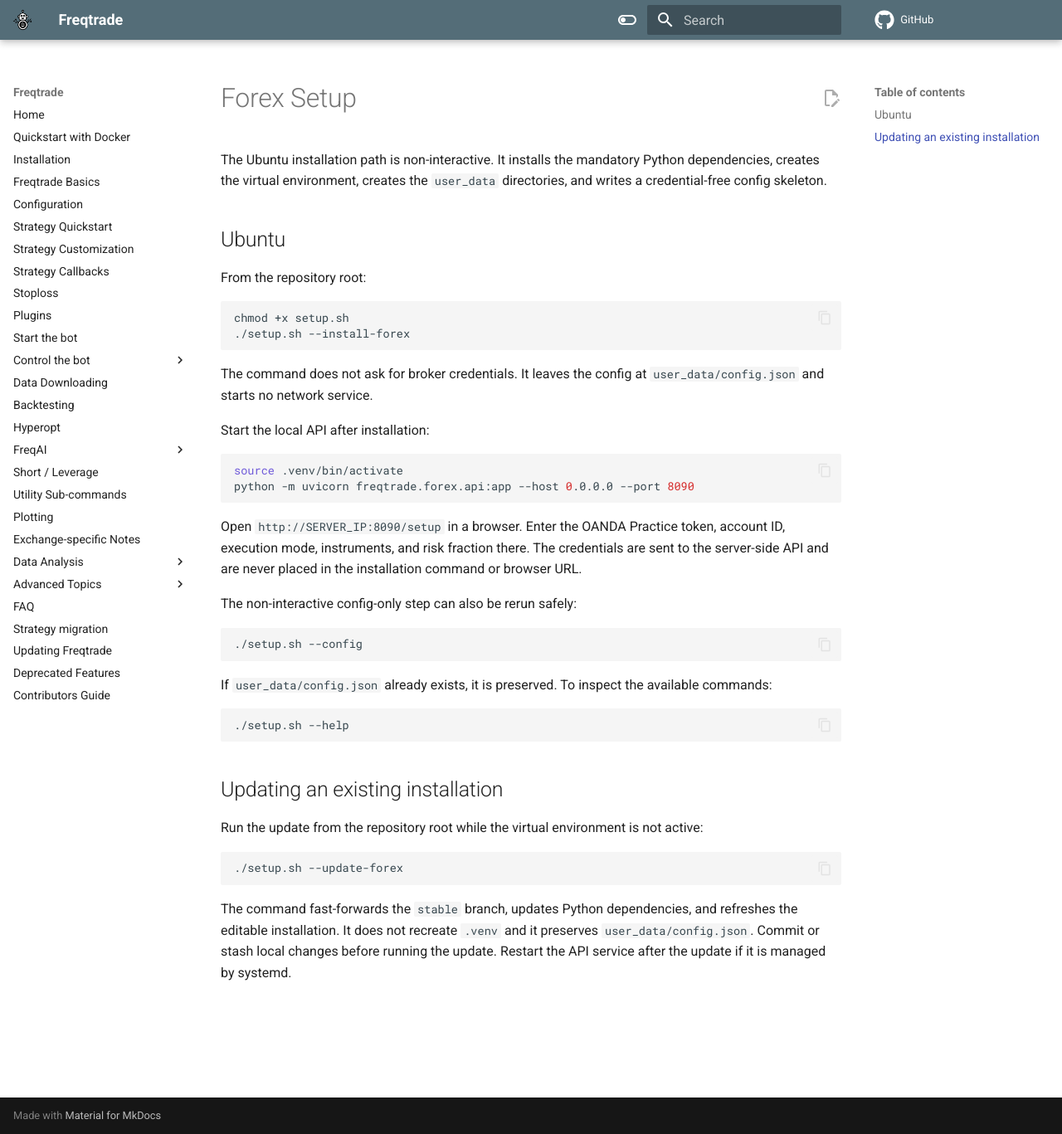
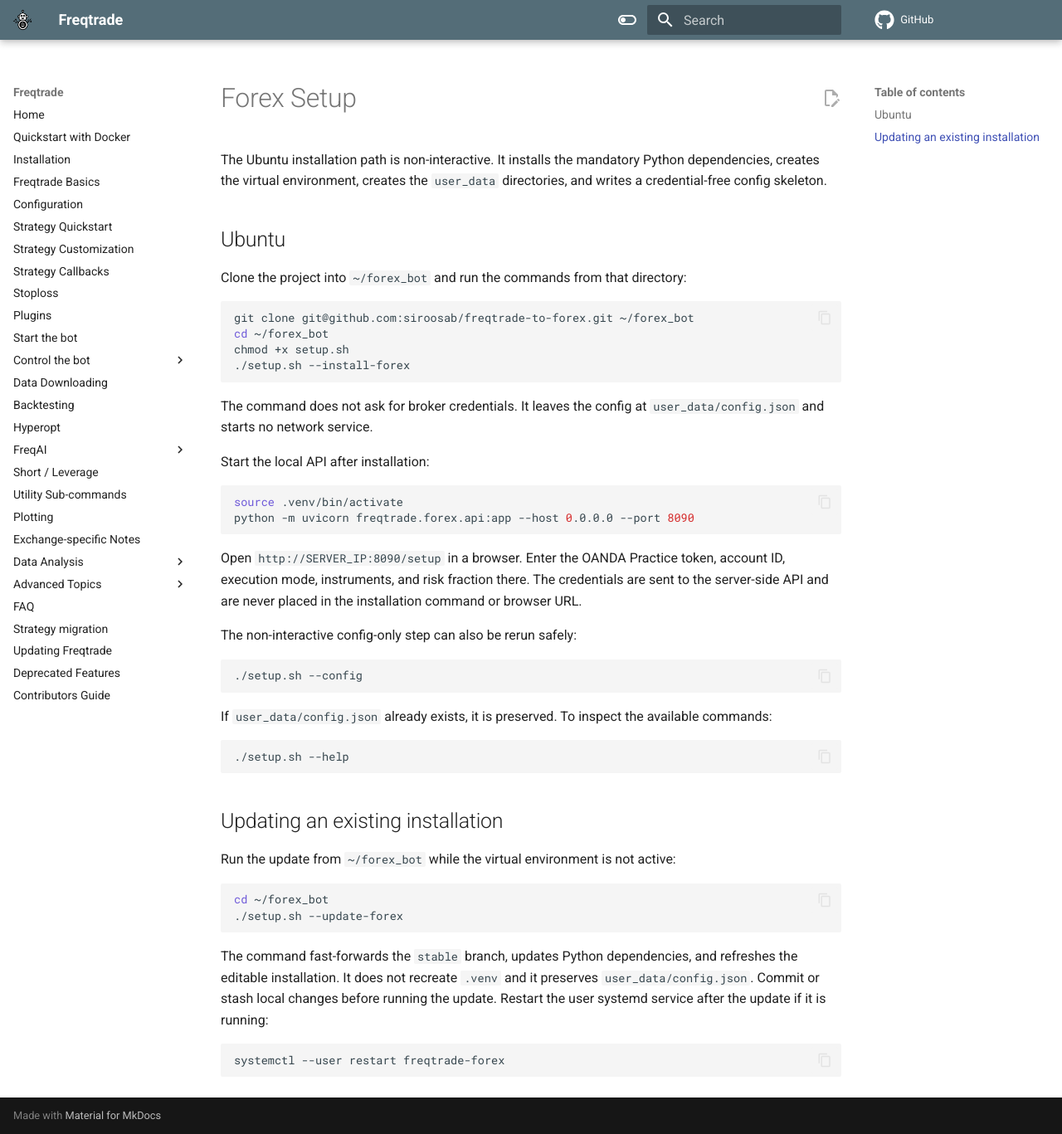
Before and after one commit to siroosab/freqtrade-to-forex, an MkDocs documentation site: the page built from docs/forex_setup.md, in a window 1280 px wide and 1367 px high. Shown: the whole window at 83% size. Built offline with MkDocs 1.6.1 and Material for MkDocs 9.7.7, drawn with Linux system fonts in a browser that asks for light colours; comment, search, counter and statistics services are not loaded; the version menu is left out.

Commit message:
docs: standardize forex installation directory

````diff
--- a/docs/forex_setup.md
+++ b/docs/forex_setup.md
@@ -6,9 +6,11 @@ directories, and writes a credential-free config skeleton.
 
 ## Ubuntu
 
-From the repository root:
+Clone the project into `~/forex_bot` and run the commands from that directory:
 
 ```bash
+git clone git@github.com:siroosab/freqtrade-to-forex.git ~/forex_bot
+cd ~/forex_bot
 chmod +x setup.sh
 ./setup.sh --install-forex
 ```
@@ -43,15 +45,18 @@ available commands:
 
 ## Updating an existing installation
 
-Run the update from the repository root while the virtual environment is not
-active:
+Run the update from `~/forex_bot` while the virtual environment is not active:
 
 ```bash
+cd ~/forex_bot
 ./setup.sh --update-forex
 ```
 
-The command fast-forwards the `stable` branch, updates Python dependencies,
-and refreshes the editable installation. It does not recreate `.venv` and it
+The command fast-forwards the `stable` branch, updates Python dependencies, and
+refreshes the editable installation. It does not recreate `.venv` and it
 preserves `user_data/config.json`. Commit or stash local changes before running
-the update. Restart the API service after the update if it is managed by
-systemd.
+the update. Restart the user systemd service after the update if it is running:
+
+```bash
+systemctl --user restart freqtrade-forex
+```
````
Also changed, not shown: README.md (+21 -12 lines), 2 other files.
